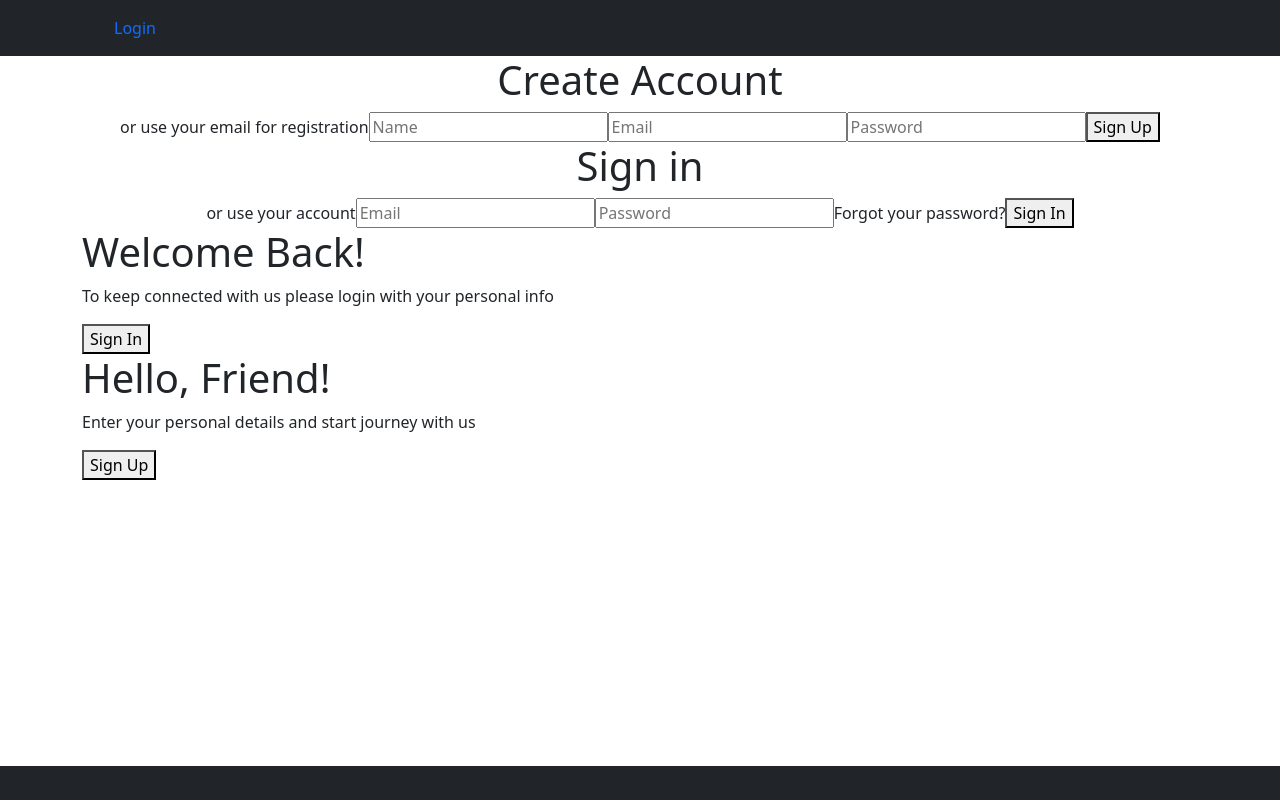
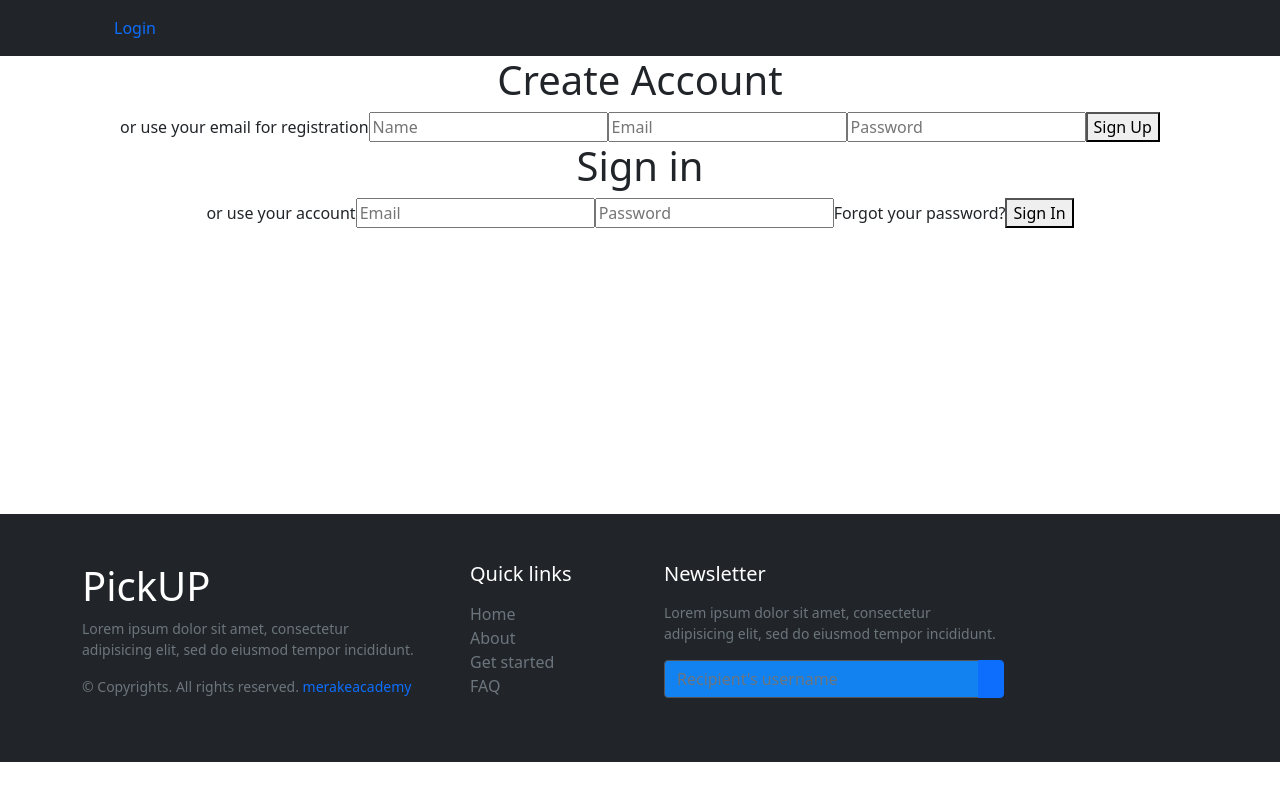
Before and after one commit to Web-Challengers-P6/MERAKI_Academy_Project_6, a React (Create React App) app in the folder frontend/: page /login in a window 1280 px wide. Shown: the top 800 px of the page. Built offline with nearby package versions, Linux system fonts and the light colour scheme.

Commit message:
make footer3

```diff
--- a/frontend/src/components/login/login.js
+++ b/frontend/src/components/login/login.js
@@ -44,7 +44,7 @@
         setMessage("true");
         localStorage.setItem("User", res.data.results.id);
         localStorage.setItem("token", res.data.token);
-
+setStatus(true)
         dispatch(loginReducer(res.data.token));
       } else throw Error;
     } catch (error) {
@@ -79,6 +79,7 @@
 
   useEffect(() => {
     if (state.isLoggedIn) {
+      console.log(state.isLoggedIn)
       history("/Home");
     } else history("/login");
   }, [state.isLoggedIn]);
@@ -159,7 +160,7 @@
             <button>Sign In</button>
           </form>
         </div>
-        <div class="overlay-container">
+        {/* <div class="overlay-container">
           <div class="overlay">
             <div class="overlay-panel overlay-left">
               <h1>Welcome Back!</h1>
@@ -177,8 +178,8 @@
                 Sign Up
               </button>
             </div>
-          </div>
-        </div>
+          </div> */}
+        {/* </div> */}
       </div>
       <footer></footer>{" "}
     </>
```
